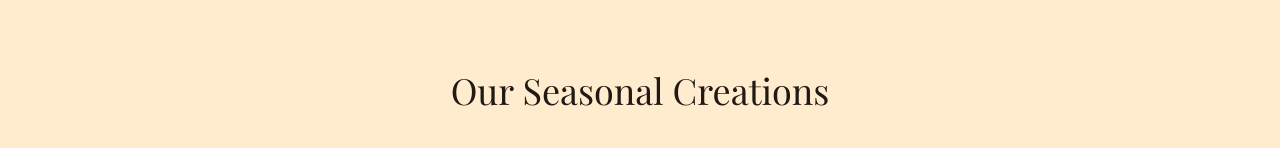
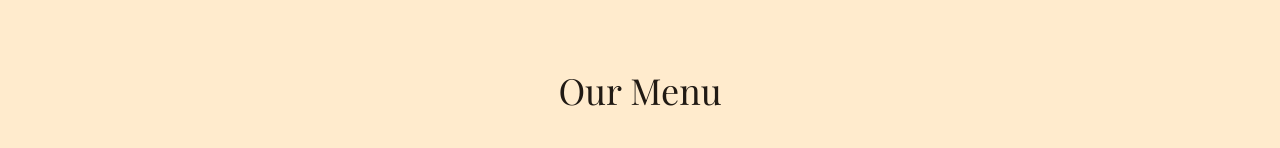
Before and after one commit to edward960117/edru-patisserie, a React (Vite) app: page / in a window 1280 px wide. Shown: the part 143-291 px from the top of the page. Built offline with nearby package versions, Linux system fonts and the light colour scheme; a web font is replaced by a local one.

Commit message:
Update translations.ts

```diff
--- a/src/i18n/translations.ts
+++ b/src/i18n/translations.ts
@@ -35,7 +35,7 @@ export const translations = {
     categoryCelebrationCakes: "Celebration Cakes",
 
     productGridEyebrow: "By pre-order or takeaway",
-    productGridTitle: "Our Seasonal Creations",
+    productGridTitle: "Our Menu",
     priceFrom: "From S$",
 
     pickupLabel: "I will collect my order on",
@@ -93,7 +93,7 @@ export const translations = {
     categoryCelebrationCakes: "庆典蛋糕",
 
     productGridEyebrow: "支持预订或外带",
-    productGridTitle: "季节限定甜点",
+    productGridTitle: "我的菜单",
     priceFrom: "起价 S$",
 
     pickupLabel: "我将于以下日期取货",
```
